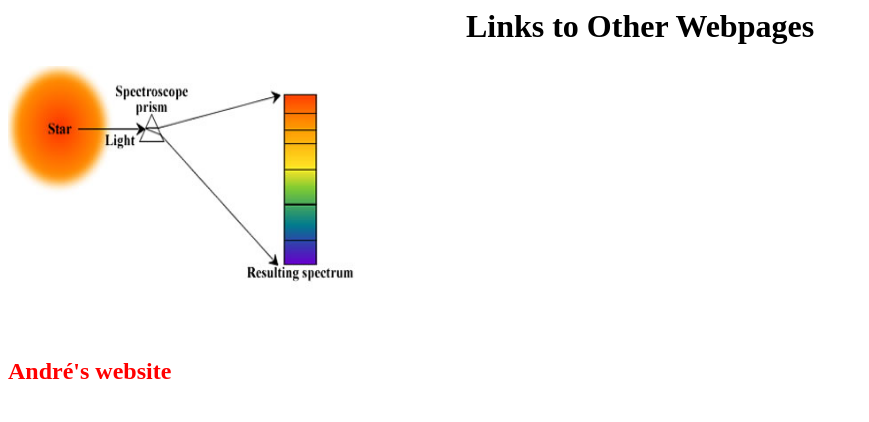
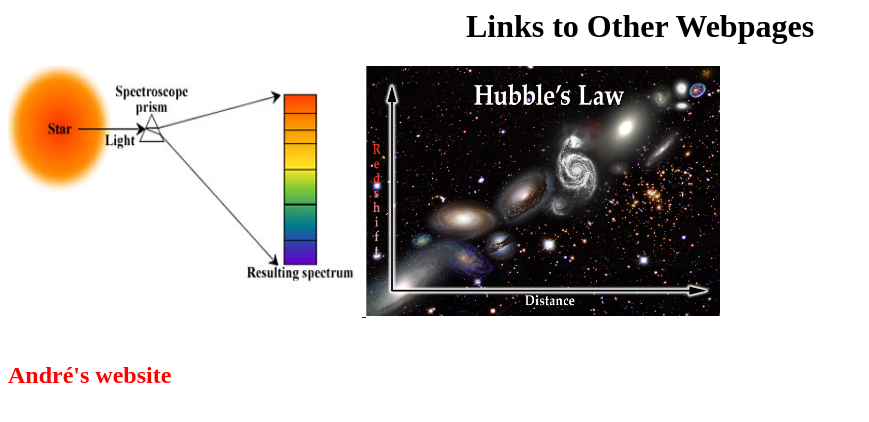
Before and after one commit to PatGarret14/PatGarret14.github.io, a plain HTML site: page index.html in a window 1280 px wide. Shown: the whole page, without its empty margins (0-869 px from the left). Drawn offline with Linux system fonts and the light colour scheme.

Commit message:
Update index.html

```diff
--- a/index.html
+++ b/index.html
@@ -7,6 +7,8 @@
   <a href="http://676i.github.io">
 <img src="https://github.com/PatGarret14/PatGarret14.github.io/blob/master/spectroscopy2.jpg?raw=true" alt="SPECTROSCOPY" style="width:354px;height:250px;">
 </a>
+  <img src="https://raw.githubusercontent.com/PatGarret14/PatGarret14.github.io/master/hubble-law-by-tony-farley1.png" alt="Hubble's Law" style="width:354px;height:250px;">
+
   <br>
   <br>
 
```
